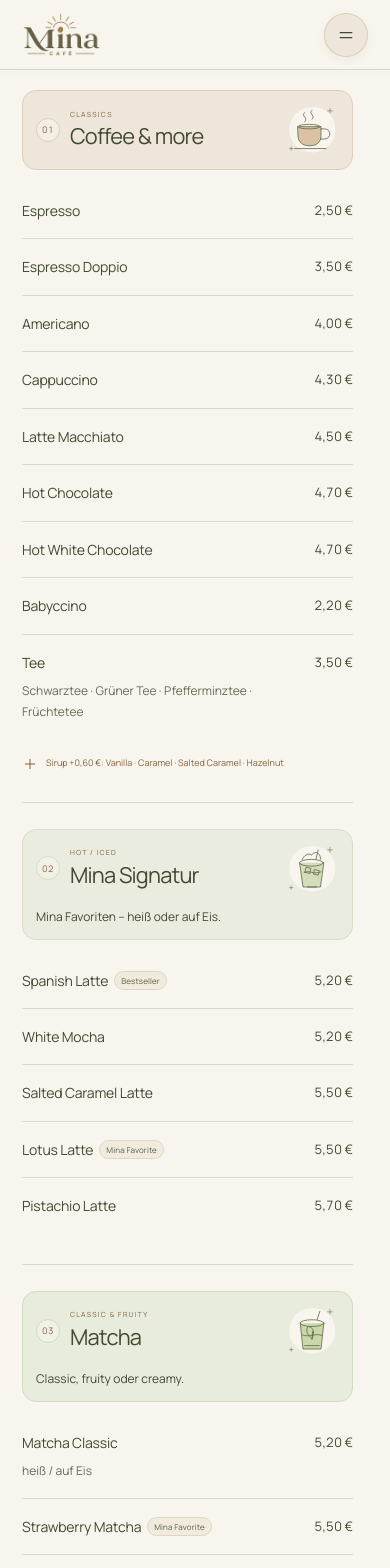
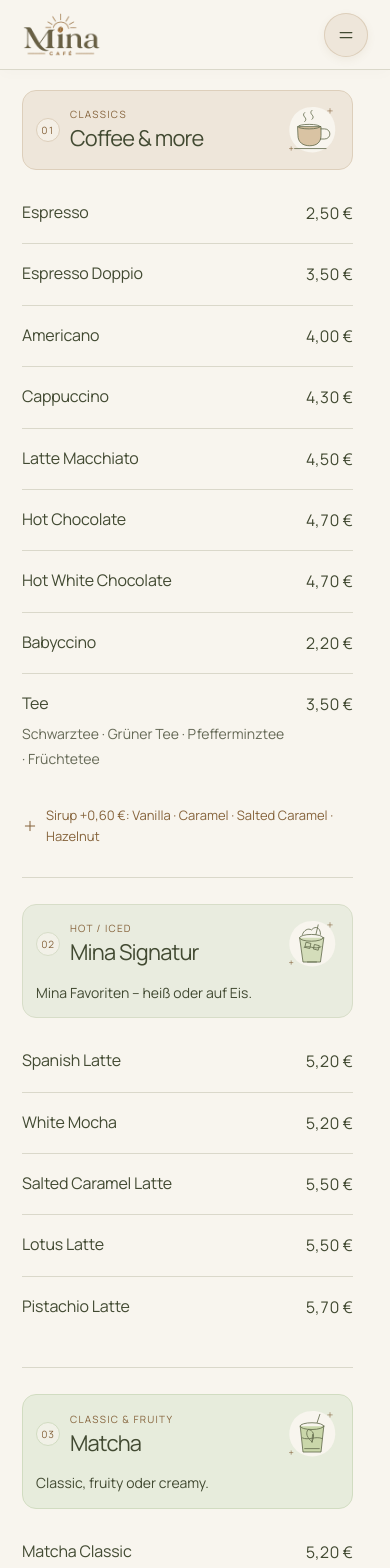
Before and after one commit to itachiyek/mina, a React (Vite) app: page / in a window 390 px wide. Shown: the top 1568 px of the page. Built offline with nearby package versions, Linux system fonts and the light colour scheme.

Commit message:
Improve mobile menu readability

```diff
--- a/App.jsx
+++ b/App.jsx
@@ -386,14 +386,7 @@ function MenuItem({ item, reduceMotion }) {
       transition={reduceMotion ? revealInstant : revealTransition}
     >
       <div className="menu-item__copy">
-        <div className="menu-item__heading">
-          <h3>{item.name}</h3>
-          {item.badge && (
-            <span className="item-badge">
-              {item.badge === "Hype" ? "Mina Favorite" : item.badge}
-            </span>
-          )}
-        </div>
+        <h3>{item.name}</h3>
         {!!item.desc?.length && <p>{item.desc.join(" · ")}</p>}
       </div>
       {item.price != null && (
--- a/styles.css
+++ b/styles.css
@@ -454,12 +454,6 @@ h2:focus {
   min-width: 0;
   flex: 1;
 }
-.menu-item__heading {
-  display: flex;
-  align-items: center;
-  flex-wrap: wrap;
-  gap: 8px;
-}
 .menu-item h3 {
   font-size: 15px;
   font-weight: 600;
@@ -480,17 +474,6 @@ h2:focus {
   line-height: 1.65;
   font-variant-numeric: tabular-nums;
   color: var(--olive);
-}
-.item-badge {
-  padding: 3px 6px;
-  border: 1px solid #ded7c3;
-  border-radius: 20px;
-  background: #f0ebdc;
-  color: #596047;
-  font-size: 8px;
-  letter-spacing: 0.15px;
-  font-weight: 500;
-  white-space: nowrap;
 }
 .section-footnote {
   display: flex;
@@ -766,7 +749,7 @@ h2:focus {
     border-color: #c6cbb2;
   }
   .drawer__eyebrow {
-    font-size: 8px;
+    font-size: 10px;
     letter-spacing: 1.7px;
     text-transform: uppercase;
     color: var(--bronze);
@@ -782,8 +765,11 @@ h2:focus {
   }
   .drawer .category-link {
     min-height: 46px;
-    font-size: 13px;
+    font-size: 15px;
     padding: 0 13px;
+  }
+  .drawer .category-link__number {
+    font-size: 10px;
   }
   .drawer__bottom {
     margin-top: 24px;
@@ -791,15 +777,46 @@ h2:focus {
     border-top: 1px solid var(--line);
   }
   .drawer__bottom > p {
-    font-size: 10px;
+    font-size: 12px;
     color: var(--muted);
     line-height: 1.8;
     margin-bottom: 18px;
   }
   .drawer__bottom .social-link {
-    font-size: 11px;
+    font-size: 13px;
+  }
+  .section-heading .eyebrow,
+  .section-heading__note,
+  .extras__label,
+  .visit > .eyebrow {
+    font-size: 10px;
+  }
+  .section-intro,
+  .section-pricing {
+    font-size: 14px;
+  }
+  .section-pricing__label {
+    font-size: 12px;
+  }
+  .section-pricing__option strong {
+    font-size: 13px;
+  }
+  .menu-item h3,
+  .menu-item__price,
+  .extras__item,
+  .extras__item > span:last-child {
+    font-size: 16px;
+  }
+  .menu-item__copy > p {
+    font-size: 14px;
+  }
+  .section-footnote,
+  .visit > p:not(.eyebrow),
+  .visit > a {
+    font-size: 13px;
   }
   .footer {
+    font-size: 12px;
     padding-bottom: max(30px, env(safe-area-inset-bottom));
   }
 }
@@ -836,11 +853,10 @@ h2:focus {
   .section-number {
     width: 24px;
     height: 24px;
-    font-size: 9px;
+    font-size: 10px;
     padding: 0;
   }
   .section-heading .eyebrow {
-    font-size: 7px;
     letter-spacing: 1.25px;
     margin-bottom: 3px;
   }
@@ -859,23 +875,9 @@ h2:focus {
     padding: 17px 0;
     gap: 16px;
   }
-  .menu-item h3 {
-    font-size: 14px;
-  }
-  .menu-item__price {
-    font-size: 13px;
-  }
   .menu-item__copy > p {
-    font-size: 12px;
     line-height: 1.75;
     margin-top: 7px;
-  }
-  .menu-item__heading {
-    gap: 6px;
-  }
-  .item-badge {
-    font-size: 8px;
-    padding: 3px 6px;
   }
   .visit {
     margin-top: 24px;
@@ -885,11 +887,7 @@ h2:focus {
   .visit h2 {
     font-size: 49px;
   }
-  .visit > p:not(.eyebrow) {
-    font-size: 10px;
-  }
   .footer {
-    font-size: 8px;
     gap: 10px;
   }
   .footer > div {
```
Also changed, not shown: 1 other file (tests, documents, lock files or other folders).
